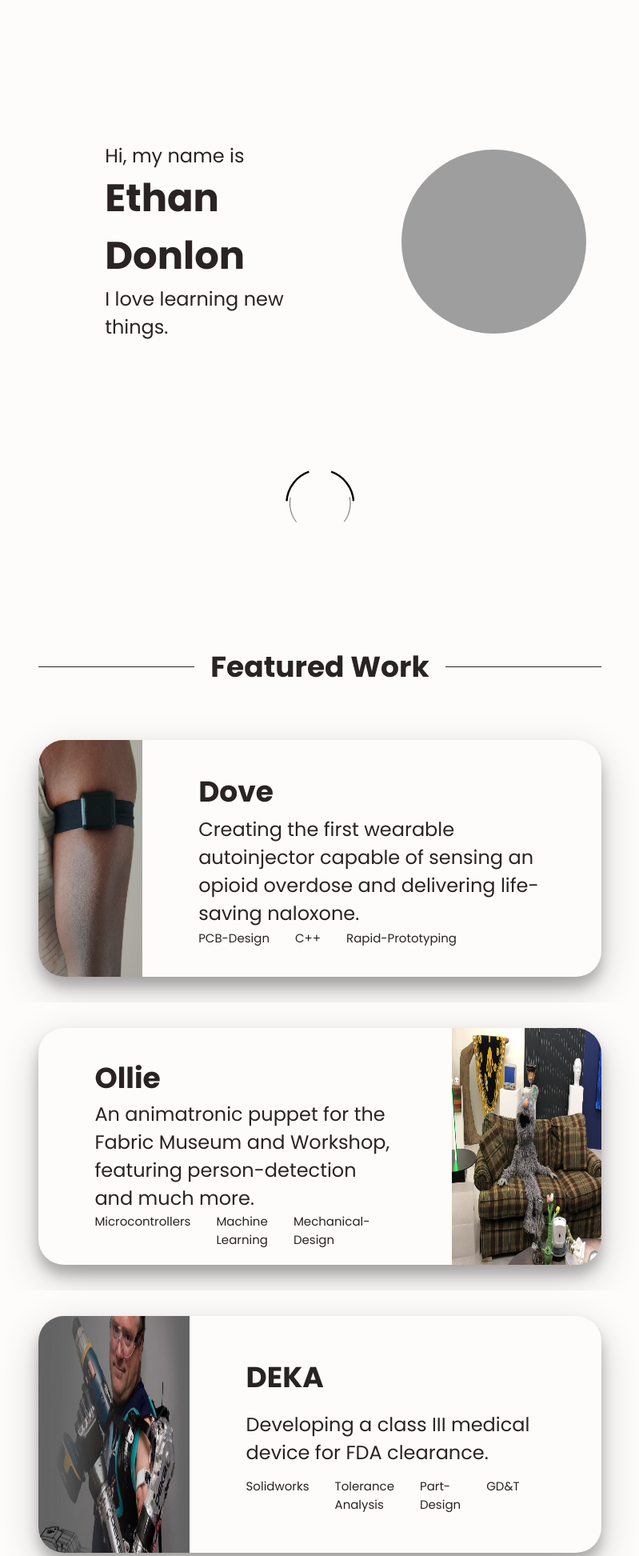
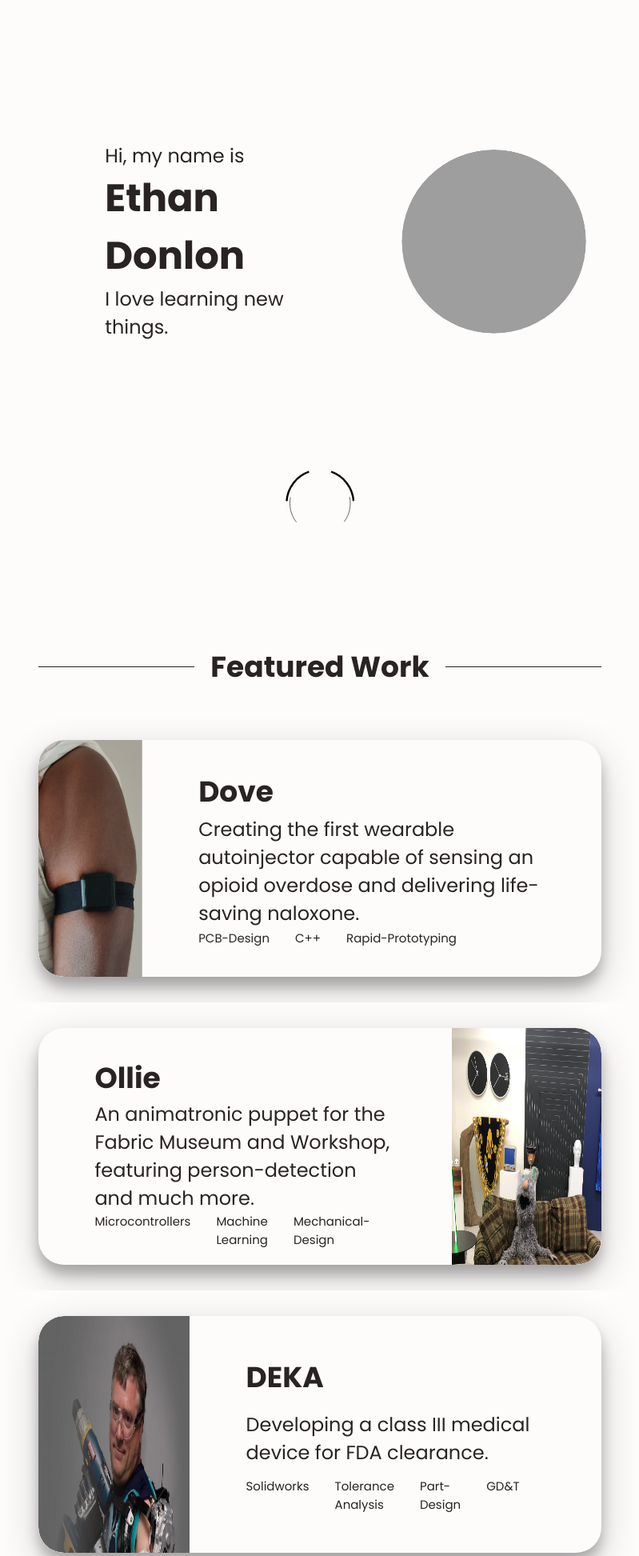
Before and after one commit to elidonner/PersonalWebsite, a Flask app: page / in a window 1280 px wide. Shown: the part 90-2035 px from the top of the page at 80% size, without its empty margins (240-1039 px from the left). Run offline with Flask 2, Linux system fonts and the light colour scheme; some libraries are stand-ins or nearby versions; grey boxes are pictures that could not be loaded.

Commit message:
added clipping for image

```diff
--- a/static/css/styles.css
+++ b/static/css/styles.css
@@ -159,6 +159,14 @@ img {
 
 .hide {
   display: none !important;
+}
+
+.overflow-container {
+  overflow: hidden;
+  clip-path: content-box;
+  background-color: transparent;
+  height: 100%;
+  width: 100%;
 }
 
 .nav-parent {
@@ -467,7 +475,6 @@ img {
 .other-project-img {
   height: 100%;
   width:auto;
-  overflow: hidden;
   justify-content: center;
   align-items: center;
   background-color: transparent;
@@ -686,6 +693,12 @@ img {
 .round-xxlarge {
   border-radius: 32px;
 }
+.round-xxlarge-right {
+  border-radius: 0px 32px 32px 0px;
+}
+.round-xxlarge-left {
+  border-radius: 32px 0px 0px 32px;
+}
 .round-circle {
   border-radius: 50%;
 }
--- a/static/js/script.js
+++ b/static/js/script.js
@@ -1,16 +1,12 @@
-var nav_height = document.getElementsByClassName("nav-parent")[0].offsetHeight;
-var header = document.getElementsByTagName("Header")[0];
-console.log(header.offsetHeight);
-console.log(window.screen.height-nav_height);
-if(header.offsetHeight <= window.screen.height-nav_height) {
-  header.style.height = "calc(100vh - var(--header-height))";
-}
 window.addEventListener("load", function() {
+  adjust_header_height();
+  round_overflow_container();
   document.querySelector(".page-loader").classList.add("fade-out");
   setTimeout(() => {
     document.querySelector(".page-loader").style.display = "none";
   }, 600);
 });
+
 /**
  * Animation for down-arrow button
  */
@@ -21,3 +17,27 @@ var animation = bodymovin.loadAnimation({
   autoplay: true,
   path: "/static/animation/down_arrow.json",
 });
+
+function adjust_header_height() {
+  var nav_height = document.getElementsByClassName("nav-parent")[0].offsetHeight;
+  var header = document.getElementsByTagName("Header")[0];
+  console.log(header.offsetHeight);
+  console.log(window.screen.height-nav_height);
+
+  if(header.offsetHeight <= window.screen.height-nav_height) {
+    header.style.height = "calc(100vh - var(--header-height))";
+  }
+}
+
+function round_overflow_container() {
+  var containers = document.getElementsByClassName("overflow-container");
+  console.log(containers);
+  for(let i = 0; i < containers.length; i++) {
+    if (containers[i].parentElement.style.order > 0) {
+      containers[i].classList.add("round-xxlarge-right");
+    } else {
+      containers[i].classList.add("round-xxlarge-left");
+    }
+  }
+
+}
--- a/templates/index.html
+++ b/templates/index.html
@@ -10,7 +10,9 @@
     </div>
 
     <a href="{{ url_for('about') }}" id="profile_pic" class="round-circle home-img zoomin">
+      <div class="overflow-container" style="border-radius:50%;">
         <img src="/static/images/EthanPhoto.png" alt="Profile-Pic" />
+      </div>
     </a>
   </div>
 
@@ -31,7 +33,9 @@
   <div class="project-container" id="{{title}}">
     <a href="{{ url_for(title) }}" class="row project zoomin round-xxlarge">
       <div class="project-img" style="order:{{ order }}">
-        <img src="{{ img }}" alt="{{ img_title }}" />
+        <div class="overflow-container round-xxlarge">
+          <img src="{{ img }}" alt="{{ img_title }}" />
+        </div>
       </div>
       <div class="project-text column">
         <h1>{{ title }}</h1>
```
